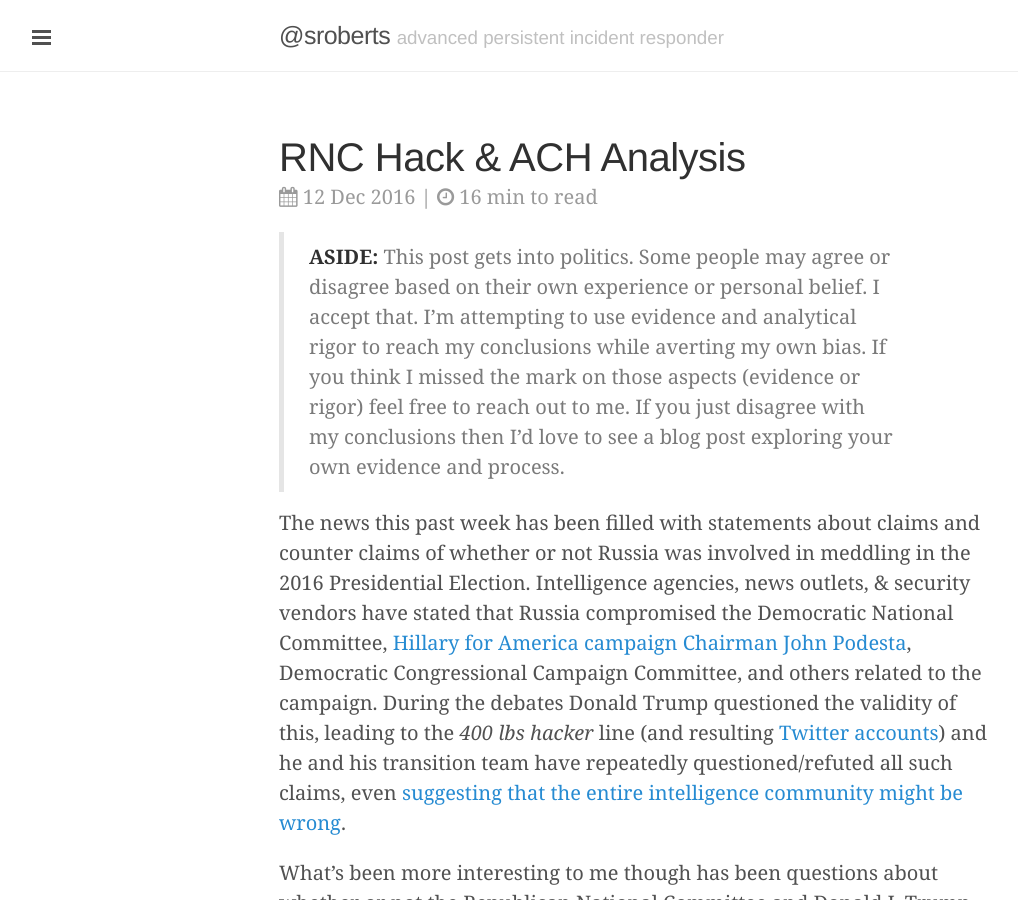
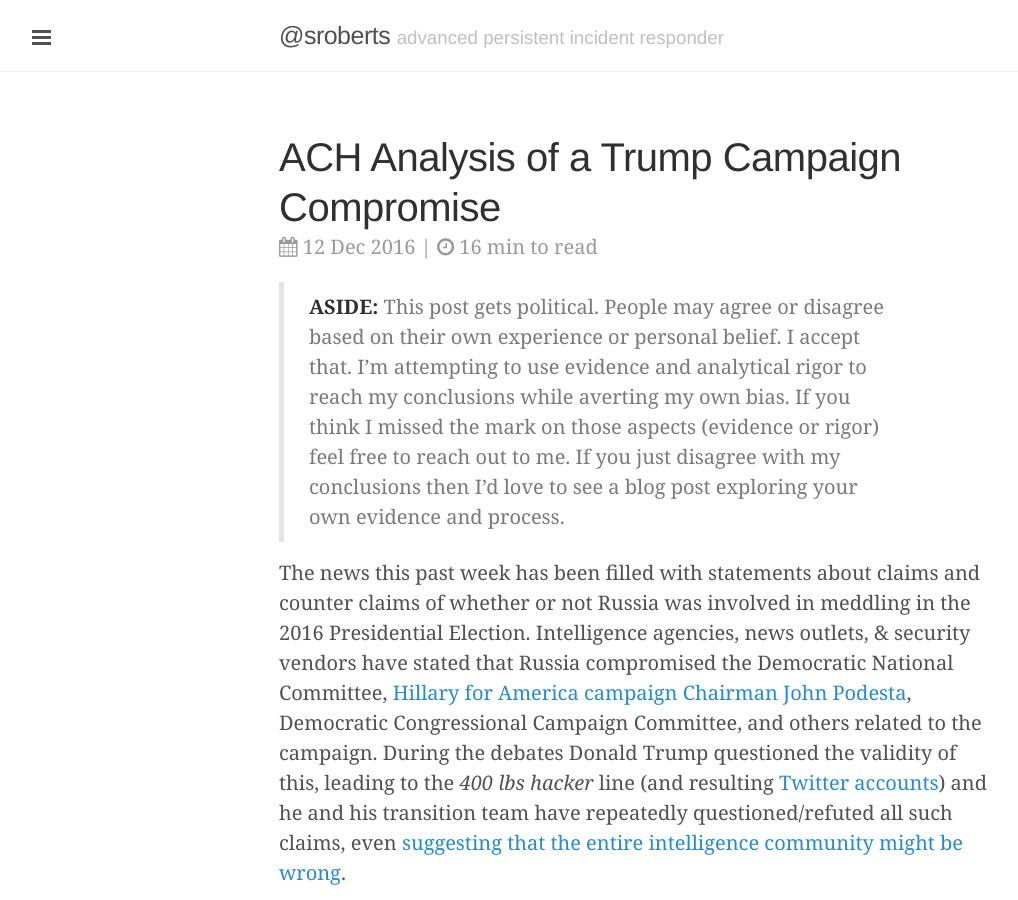
Before and after one commit to sroberts/sroberts.github.io, a Jekyll site: the page built from _posts/2016-12-12-rnc-hack.md, in a window 1280 px wide and 900 px high. Shown: the whole window, without its empty margins (1-1019 px from the left). Built offline with Jekyll 4.4.1, drawn with Linux system fonts in a browser that asks for light colours; nearby versions of some CDN libraries; comment, search, counter and statistics services are not loaded.

Commit message:
updated title

```diff
--- a/_posts/2016-12-12-rnc-hack.md
+++ b/_posts/2016-12-12-rnc-hack.md
@@ -1,9 +1,9 @@
 ---
 layout: post
-title: RNC Hack &amp; ACH Analysis
+title: ACH Analysis of a Trump Campaign Compromise
 ---
 
-> __ASIDE:__ This post gets into politics. Some people may agree or disagree based on their own experience or personal belief. I accept that. I'm attempting to use evidence and analytical rigor to reach my conclusions while averting my own bias. If you think I missed the mark on those aspects (evidence or rigor) feel free to reach out to me. If you just disagree with my conclusions then I'd love to see a blog post exploring your own evidence and process.
+> __ASIDE:__ This post gets political. People may agree or disagree based on their own experience or personal belief. I accept that. I'm attempting to use evidence and analytical rigor to reach my conclusions while averting my own bias. If you think I missed the mark on those aspects (evidence or rigor) feel free to reach out to me. If you just disagree with my conclusions then I'd love to see a blog post exploring your own evidence and process.
 
 The news this past week has been filled with statements about claims and counter claims of whether or not Russia was involved in meddling in the 2016 Presidential Election. Intelligence agencies, news outlets, & security vendors have stated that Russia compromised the Democratic National Committee, [Hillary for America campaign Chairman John Podesta](https://hillaryspeeches.com/2016/10/12/hfa-statement-on-report-that-fbi-suspects-russia-behind-hack-of-podestas-emails/), Democratic Congressional Campaign Committee, and others related to the campaign. During the debates Donald Trump questioned the validity of this, leading to the _400 lbs hacker_ line (and resulting [Twitter accounts](https://twitter.com/real400lbhacker)) and he and his transition team have repeatedly questioned/refuted all such claims, even [suggesting that the entire intelligence community might be wrong]().
 
```
